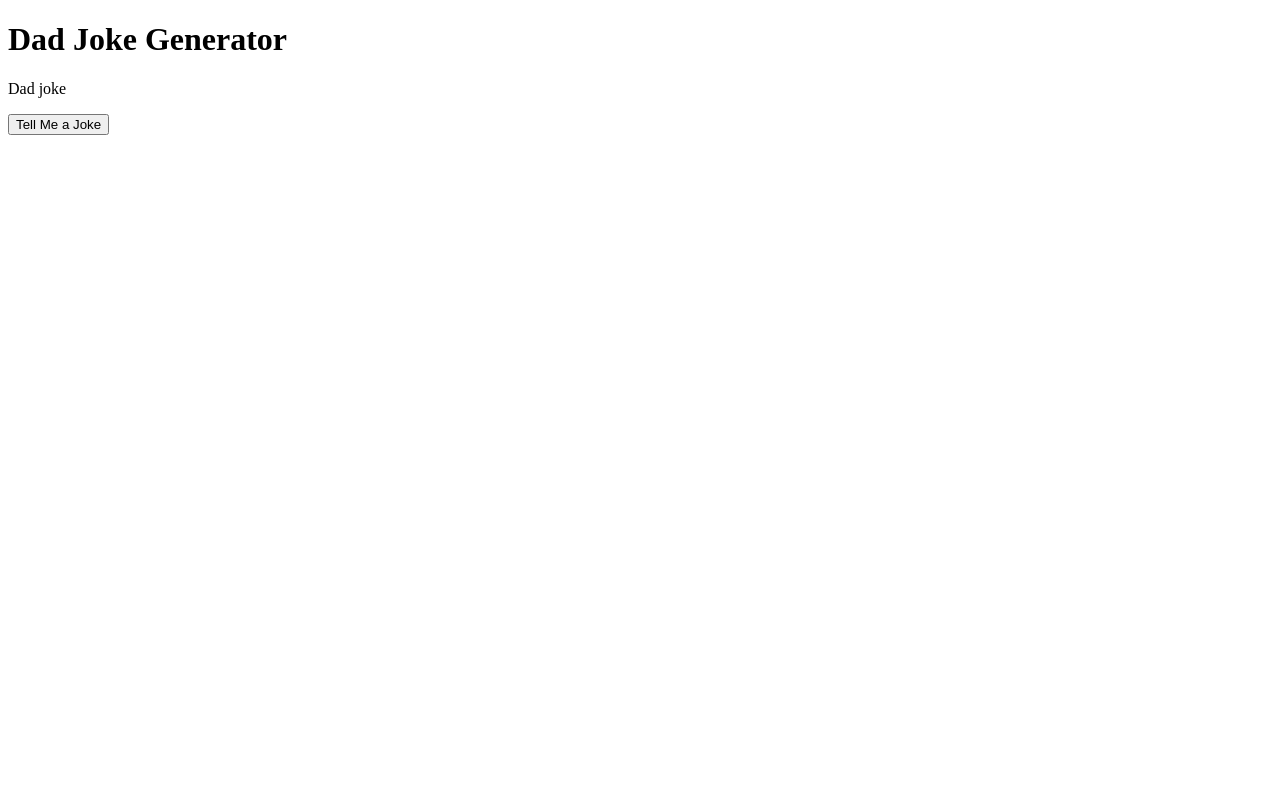
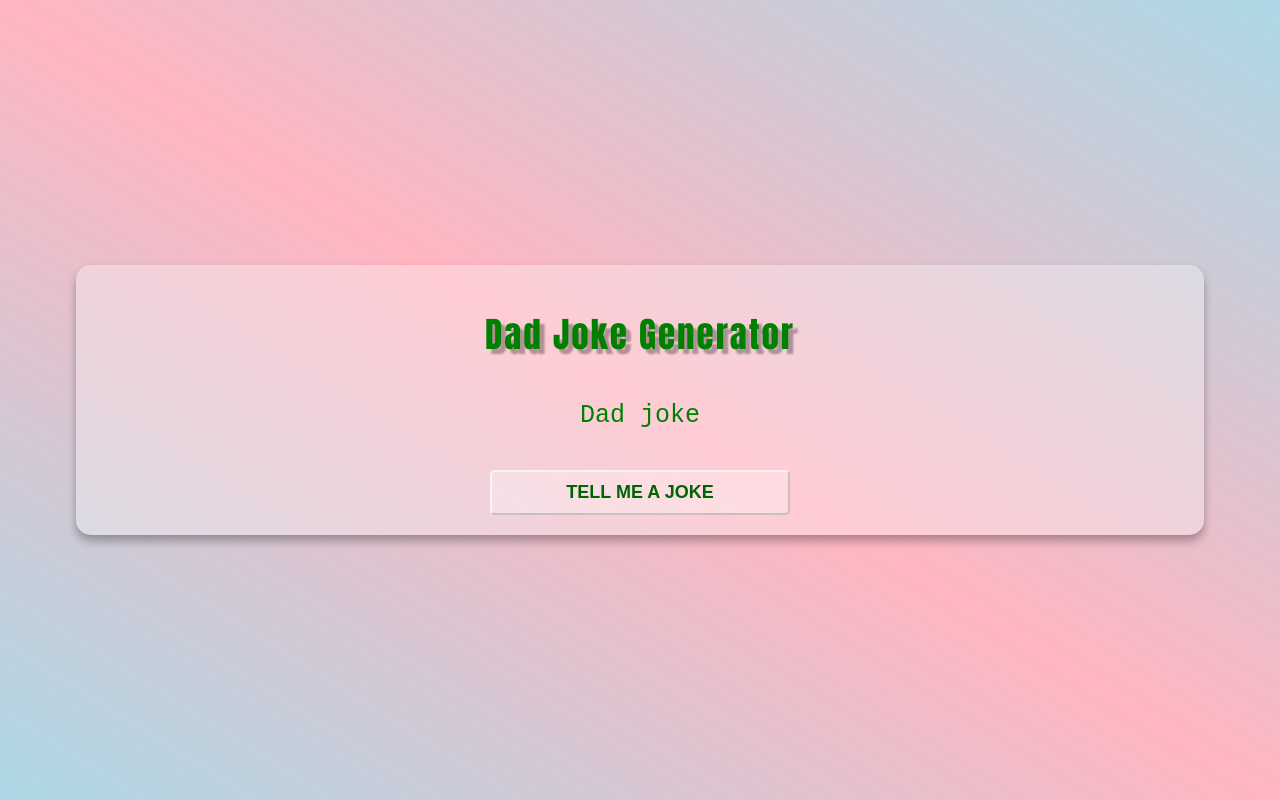
Before and after one commit to cmrohityadav/JAVASCRIPT-lec, a plain HTML site: page Projects/15_dadJoke/index.html in a window 1280 px wide. Drawn offline with Linux system fonts and the light colour scheme.

Commit message:
html css added

```diff
--- a/Projects/15_dadJoke/index.html
+++ b/Projects/15_dadJoke/index.html
@@ -4,6 +4,7 @@
     <meta charset="UTF-8">
     <meta name="viewport" content="width=device-width, initial-scale=1.0">
     <title>Dad Jokes</title>
+    <link rel="stylesheet" href="style.css">
 </head>
 <body>
     <div class="container">
--- /dev/null
+++ b/Projects/15_dadJoke/style.css
@@ -0,0 +1,53 @@
+body{
+    margin: 0;
+    background: linear-gradient(to left bottom,lightblue,lightpink,lightblue);
+    min-height: 100vh;
+    display: flex;
+    justify-content: center;
+    align-items: center;
+    font-family: monospace;
+}
+.container{
+    background-color: rgba(255,255,255,0.3);
+    padding:20px ;
+    box-shadow: 0px 6px 10px rgba(0,0,0,0.3);
+    border-radius: 15px;
+    width: 85%;
+    text-align: center;
+    color: green;
+
+}
+.heading{
+    font-size: 35px;
+    font-weight: 200;
+    font-family: Impact, Haettenschweiler, 'Arial Narrow Bold', sans-serif;
+    text-shadow: 5px 5px 2px rgba(0,0,0,0.3) ;
+    letter-spacing: 2px;
+
+}
+.joke{
+    font-size: 25px;
+    font-weight: 500;
+    margin: 40px;
+
+}
+.btn{
+    font-size: 18px;
+    font-weight: 700;
+    border-radius: 5px;
+    cursor: pointer;
+    padding: 10px;
+    background-color: rgba(255,255,255,0.3);
+    border-color: rgba(255,255,255,0.6);
+    text-transform: uppercase;
+    width: 300px;
+    color: darkgreen;
+
+
+}
+.bt:hover{
+    background-color: rgba(255,255,255,0.5);
+    box-shadow: 0 4px 4px rgba(0,0,0,0.3) ;
+    transition: all 300ms ease;
+
+}
```
